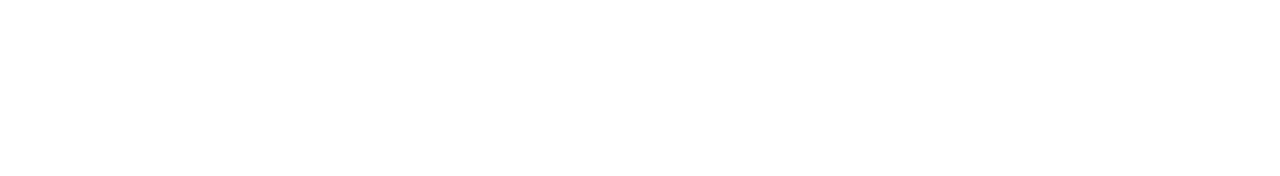
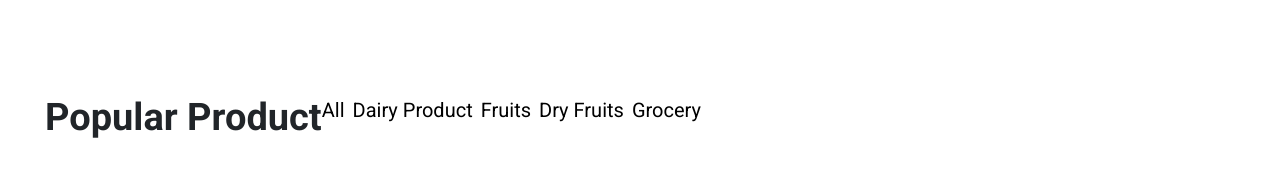
Before and after one commit to MsPritee/E-app, a React (Create React App) app: page / in a window 1280 px wide. Shown: the part 1400-1576 px from the top of the page. Before the commit the page ends 1470 px from the top, so only its background shows below. Built offline with nearby package versions, Linux system fonts and the light colour scheme; a web font is replaced by a local one.

Commit message:
updated home

```diff
--- a/src/pages/Home/index.js
+++ b/src/pages/Home/index.js
@@ -2,6 +2,7 @@ import React from "react";
 import HomeSlider from "./slider/index";
 import CatSlider from "../../components/catSlider";
 import Banners from "../../components/banners";
+import "./style.css";
 
 const Home = () => {
   return (
@@ -10,6 +11,31 @@ const Home = () => {
 
       <CatSlider />
       <Banners />
+
+      <section className="homeProducts">
+        <div className="container-fluid">
+          <div className="d-flex align-items-center">
+            <h2 className="hd mb-0 mt-0">Popular Product</h2>
+            <ul className="list list-inline ml-auto filterTab">
+              <li className="list-inline-item">
+                <a className="cursor">All</a>
+              </li>
+              <li className="list-inline-item">
+                <a className="cursor">Dairy Product</a>
+              </li>
+              <li className="list-inline-item">
+                <a className="cursor">Fruits</a>
+              </li>
+              <li className="list-inline-item">
+                <a className="cursor">Dry Fruits</a>
+              </li>
+              <li className="list-inline-item">
+                <a className="cursor">Grocery</a>
+              </li>
+            </ul>
+          </div>
+        </div>
+      </section>
     </>
   );
 };
--- a/src/pages/Home/style.css
+++ b/src/pages/Home/style.css
@@ -0,0 +1,19 @@
+.homeProducts {
+  margin-bottom: 200px;
+  padding: 25px 0px;
+}
+
+.fiterTab li {
+  margin-left: 20px;
+}
+
+.filterTab li a {
+  color: #000;
+  text-decoration: none;
+  font-size: 20px ;
+  transition: all 0.3s ease-in-out;
+}
+
+.filterTab li a:hover {
+  color: #3bb77e !important;
+}
```
